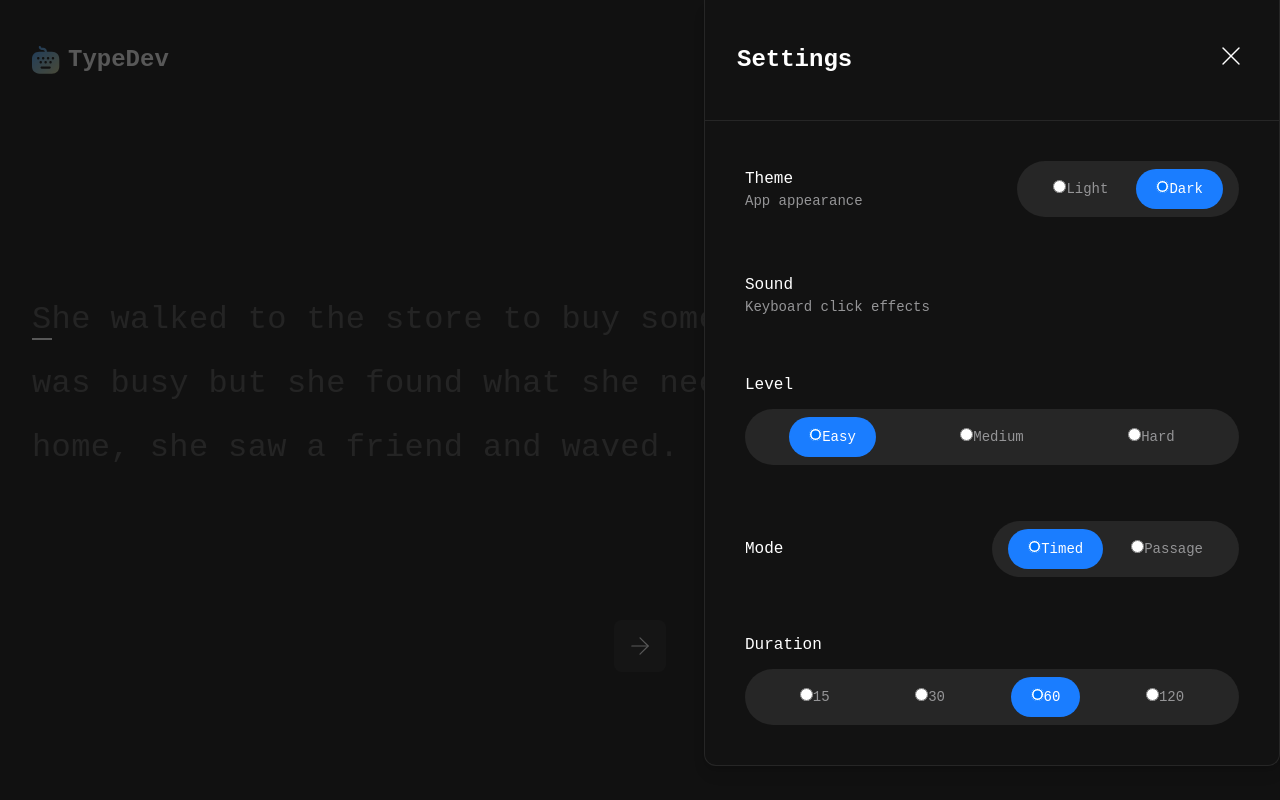
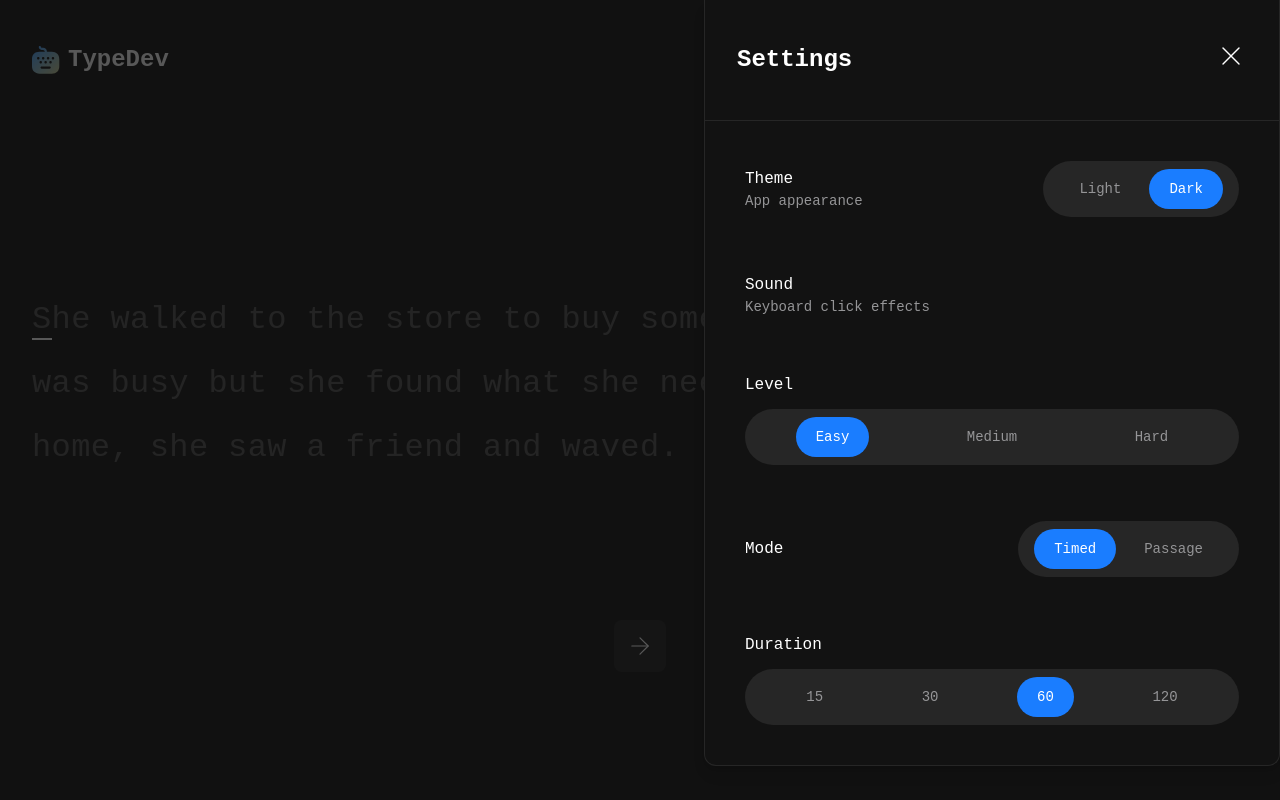
Before and after one commit to Luminoso1/typing-speed-test, a React (Vite) app: page / in a window 1280 px wide. Both pictures are taken after a click on the button 1232 px from the left and 56 px from the top of the page. Built offline with nearby package versions, Linux system fonts and the light colour scheme; what tailwind-animations would draw is missing.

Commit message:
hide radios & outline when has focus added

```diff
--- a/src/components/Settings.tsx
+++ b/src/components/Settings.tsx
@@ -120,7 +120,7 @@ const Labels = function <T>({
                 'focus cursor-pointer rounded-full px-5 py-3 text-sm capitalize transition-all duration-300',
                 'hover:text-neutral-0 text-neutral-400 hover:bg-neutral-700/60',
                 'has-checked:bg-blue-600 has-checked:text-white',
-                'has-focus-visible:ring-2 has-focus-visible:ring-blue-400',
+                'outline-offset-4 outline-blue-400 has-focus-visible:outline-1',
               )}
             >
               <input
@@ -129,6 +129,7 @@ const Labels = function <T>({
                 name={name}
                 checked={isChecked}
                 onChange={() => onChange(value)}
+                className="sr-only"
               />
               {value as string}
             </label>
```
